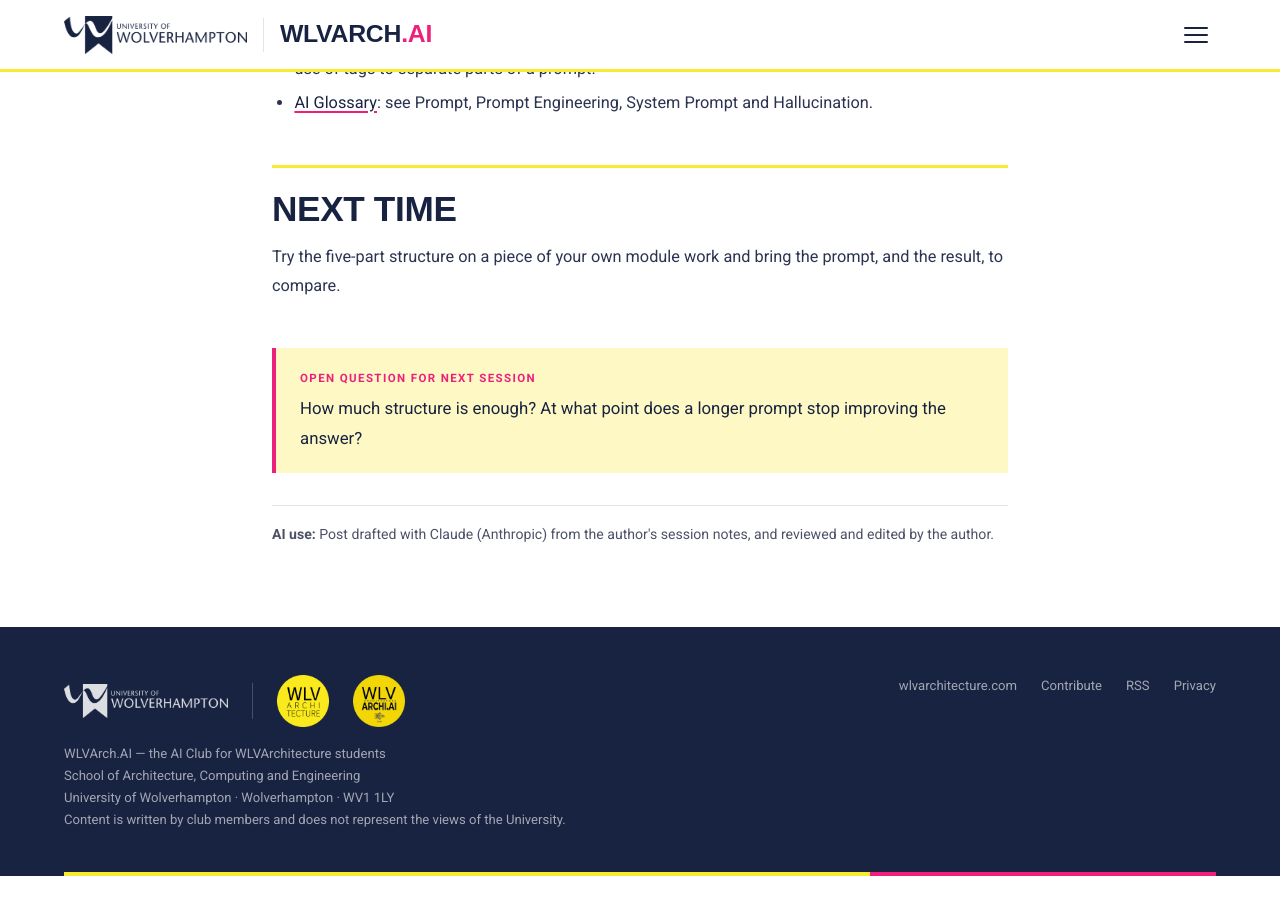
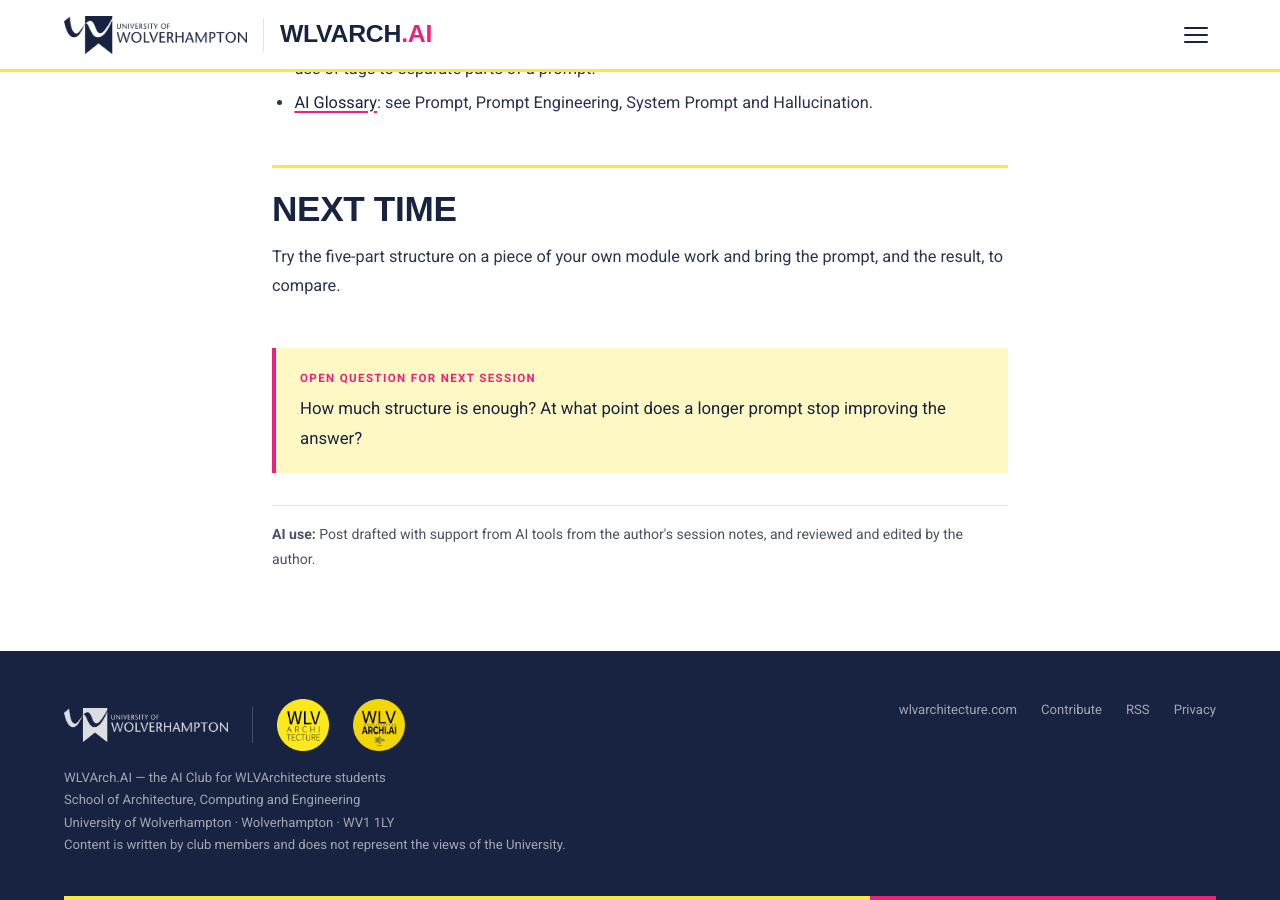
Before and after one commit to wlvarch-ai/wlvarch-ai.github.io, a Jekyll site: the page built from _posts/2026-03-26-structuring-a-prompt.md, in a window 1280 px wide and 900 px high, scrolled down 1841 px. Built offline with Jekyll 4.4.1, drawn with Linux system fonts in a browser that asks for light colours; some web fonts are replaced; before the commit the page ends 2717 px from its top, so only the background shows below that; some of the changed text lies outside the part shown.

Commit message:
Update author and AI disclosure in prompt post

```diff
--- a/_posts/2026-03-26-structuring-a-prompt.md
+++ b/_posts/2026-03-26-structuring-a-prompt.md
@@ -1,11 +1,11 @@
 ---
 title: "Structuring a prompt: role, context, task, output, constraints"
 date: 2026-03-26
-author: "David"
+author: "David Heesom"
 summary: "We looked at prompt engineering in practice, using labelled sections to turn a vague request into a clear brief."
 tags: [prompt-engineering, prompts, llm, bim]
 open_question: "How much structure is enough? At what point does a longer prompt stop improving the answer?"
-ai_disclosure: "Post drafted with Claude (Anthropic) from the author's session notes, and reviewed and edited by the author."
+ai_disclosure: "Post drafted with support from AI tools from the author's session notes, and reviewed and edited by the author."
 ---
 
 ## Discussed
```
